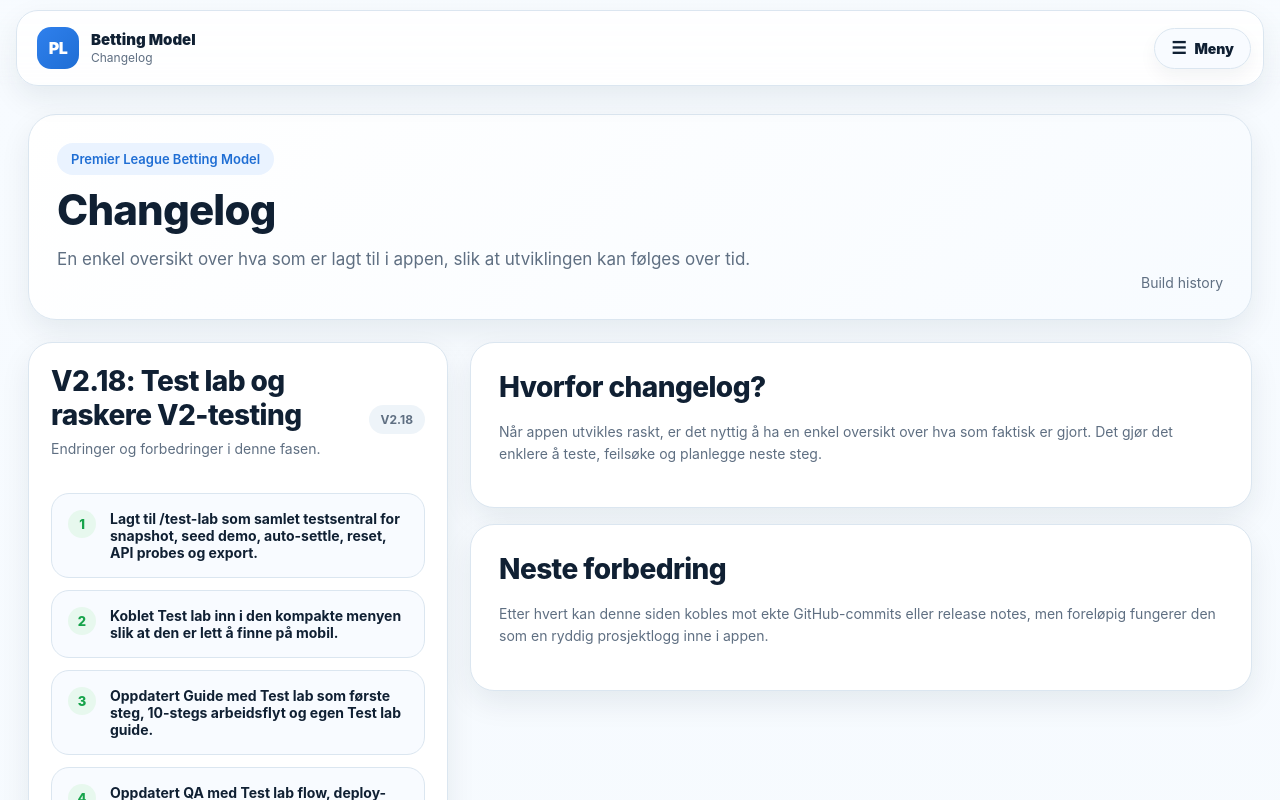
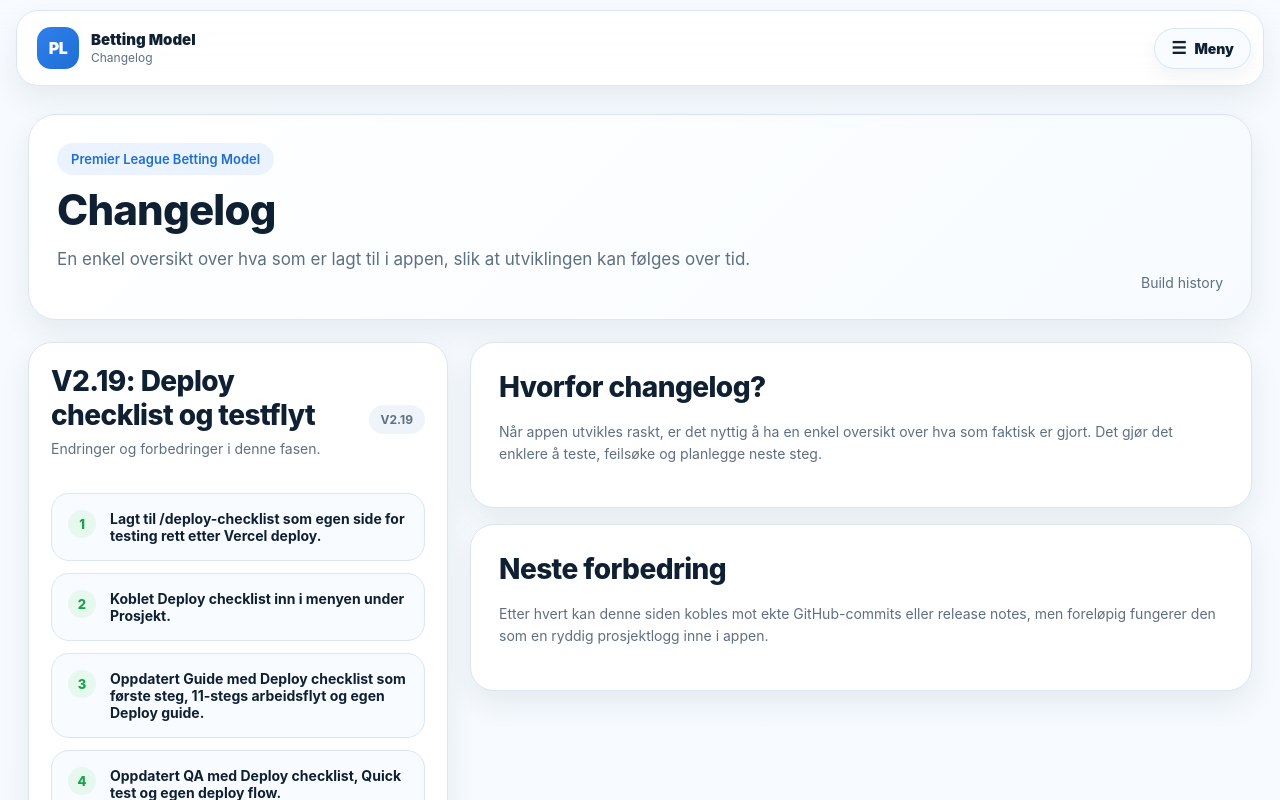
Before and after one commit to hakonnilsen157-commits/PL-betting-model, a Next.js app in the folder pl-vercel-v1/: page /changelog in a window 1280 px wide. Shown: the top 800 px of the page. Built offline with nearby package versions, Linux system fonts and the light colour scheme.

Commit message:
Update changelog with deploy checklist work

```diff
--- a/pl-vercel-v1/app/changelog/page.tsx
+++ b/pl-vercel-v1/app/changelog/page.tsx
@@ -1,4 +1,15 @@
 const changes = [
+  {
+    version: 'V2.19',
+    title: 'Deploy checklist og testflyt',
+    items: [
+      'Lagt til /deploy-checklist som egen side for testing rett etter Vercel deploy.',
+      'Koblet Deploy checklist inn i menyen under Prosjekt.',
+      'Oppdatert Guide med Deploy checklist som første steg, 11-stegs arbeidsflyt og egen Deploy guide.',
+      'Oppdatert QA med Deploy checklist, Quick test og egen deploy flow.',
+      'Oppdatert Quick test med GitHub issue #2 som testprotokoll.',
+    ],
+  },
   {
     version: 'V2.18',
     title: 'Test lab og raskere V2-testing',
```
